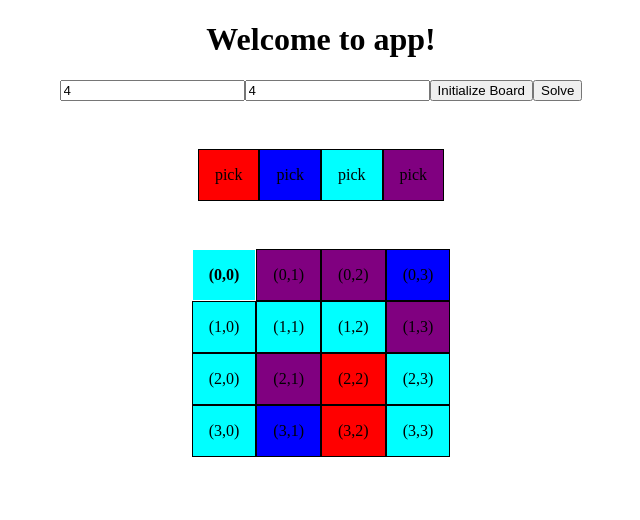
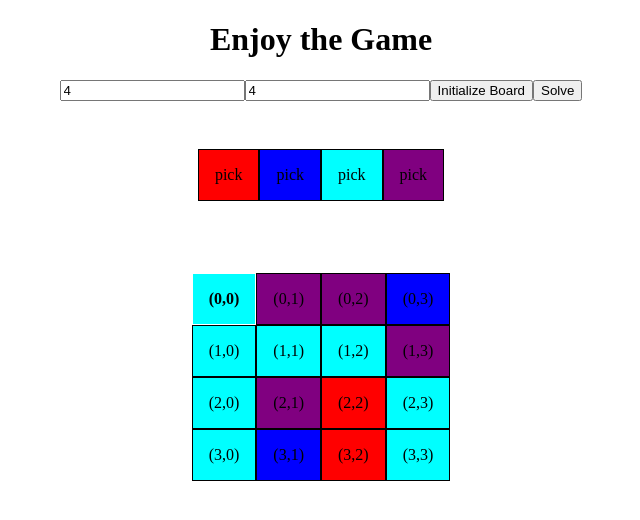
Before and after one commit to check24dev/coloring-tiles, an Angular app: page / in a window 1280 px wide. Shown: the top 520 px of the page, without its empty margins (319-959 px from the left). Built offline with nearby package versions, Linux system fonts and the light colour scheme.

Commit message:
enhance styling

```diff
--- a/src/app/app.component.css
+++ b/src/app/app.component.css
@@ -11,3 +11,13 @@
 .colorElem:hover{
   cursor: pointer;
 }
+.boards{
+  display: flex;
+  flex-direction: row;
+  flex-wrap: wrap;
+  justify-content: center;
+  align-items: center
+}
+.boardContainer{
+  margin: 24px;
+}
--- a/src/app/app.component.html
+++ b/src/app/app.component.html
@@ -1,7 +1,6 @@
-<!--The content below is only a placeholder and can be replaced.-->
 <div style="text-align:center">
   <h1>
-    Welcome to {{ title }}!
+    {{ title }}
   </h1>
   <input [(ngModel)]="boardDim" type="text" placeholder="enter board dimention" required>
   <input [(ngModel)]="colorsNumber" type="text"  placeholder=" enter colors number" required>
@@ -12,7 +11,7 @@
       pick
     </div>
   </div>
-  <div *ngFor="let board of gameBoards">
-    <app-board [gameBoard]="board"></app-board>
+  <div class="boards">
+    <app-board class="boardContainer" *ngFor="let board of gameBoards" [gameBoard]="board"></app-board>
   </div>
 </div>
--- a/src/app/app.component.ts
+++ b/src/app/app.component.ts
@@ -7,7 +7,7 @@ import Board from './gameEngine/game-board';
   styleUrls: ['./app.component.css']
 })
 export class AppComponent {
-  title = 'app';
+  title = 'Enjoy the Game';
   boardsArray = [];
   colorsPanel = [];
   colorsNumber = 4;
--- a/src/app/board/board.component.css
+++ b/src/app/board/board.component.css
@@ -1,5 +1,5 @@
 
-.boardContainer{
+.board{
   display: flex;
   flex-direction: column;
   flex-wrap: wrap;
--- a/src/app/board/board.component.html
+++ b/src/app/board/board.component.html
@@ -1,4 +1,4 @@
-<div class="boardContainer" *ngIf="gameBoard">
+<div class="board" *ngIf="gameBoard">
   <div class="boardRow" *ngFor="let tiles of gameBoard.board">
     <div class="boardRow_elem" *ngFor="let tile of tiles">
       <app-tile [tile]="tile"></app-tile>
```
